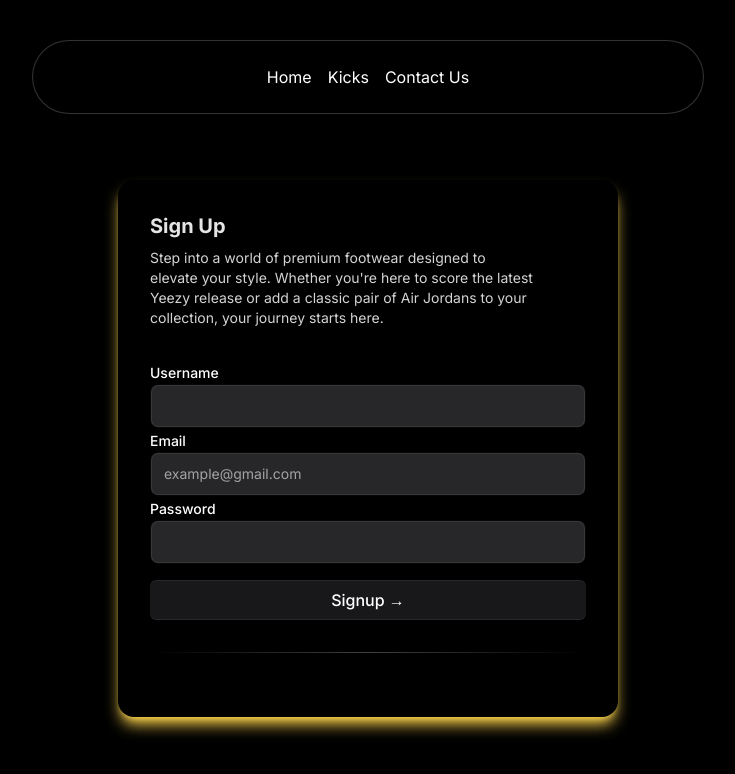
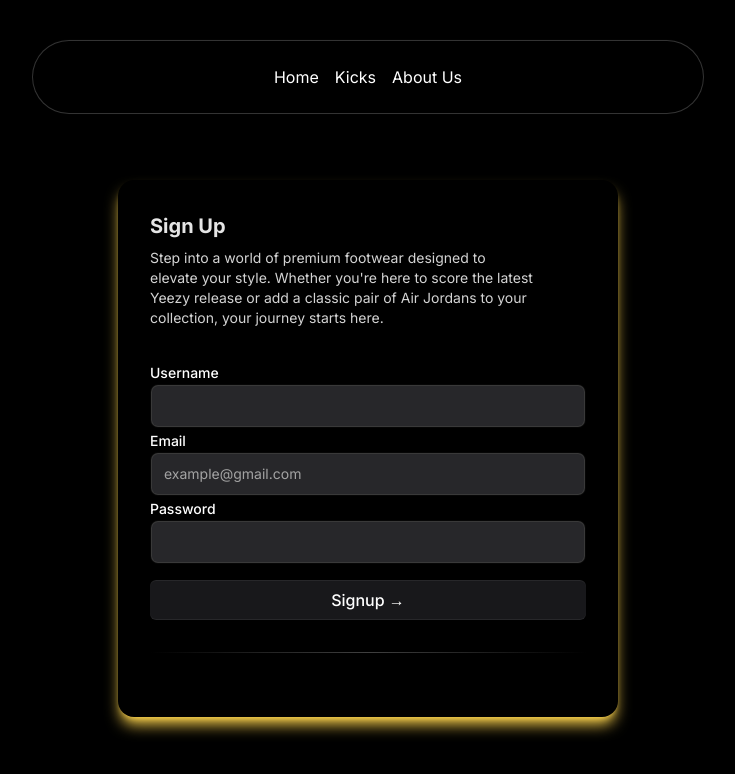
Before and after one commit to ahanaftanvir40/trendykicks_nextjs, a Next.js app: page /signup in a window 1280 px wide. Shown: the top 774 px of the page, without its empty margins (272-1007 px from the left). Built offline with nearby package versions, Linux system fonts and the light colour scheme; no server answers.

Commit message:
minor changes

```diff
--- a/src/app/components/NavBar.tsx
+++ b/src/app/components/NavBar.tsx
@@ -33,8 +33,8 @@ function NavBar({ className }: { className?: string }) {
                         <HoveredLink href='/products'>All Products</HoveredLink>
                     </div>
                 </MenuItem>
-                <Link href='/contact'>
-                    <MenuItem setActive={setActive} active={active} item="Contact Us" />
+                <Link href='/'>
+                    <MenuItem setActive={setActive} active={active} item="About Us" />
                 </Link>
                 {session && (
                     <Link href='/products/cart'>
@@ -42,7 +42,7 @@ function NavBar({ className }: { className?: string }) {
                     </Link>
                 )}
                 {session && (
-                    <MenuItem setActive={setActive} active={active} Signout={<SignOut/>}>
+                    <MenuItem setActive={setActive} active={active} Signout={<SignOut />}>
                     </MenuItem>
                 )}
 
```
